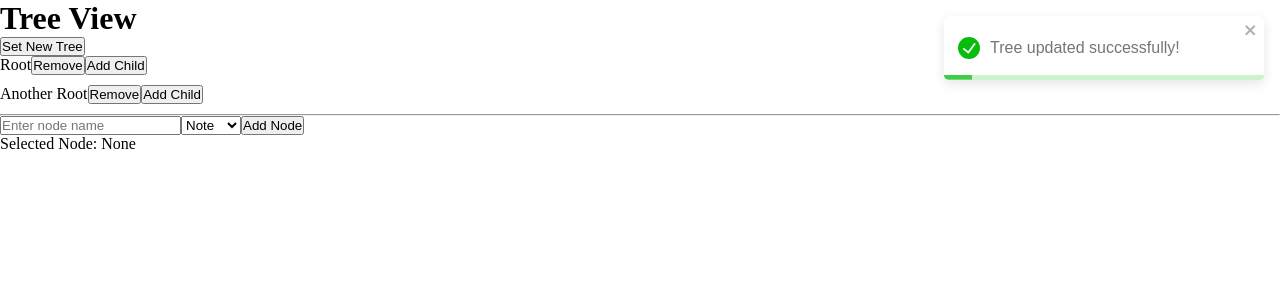
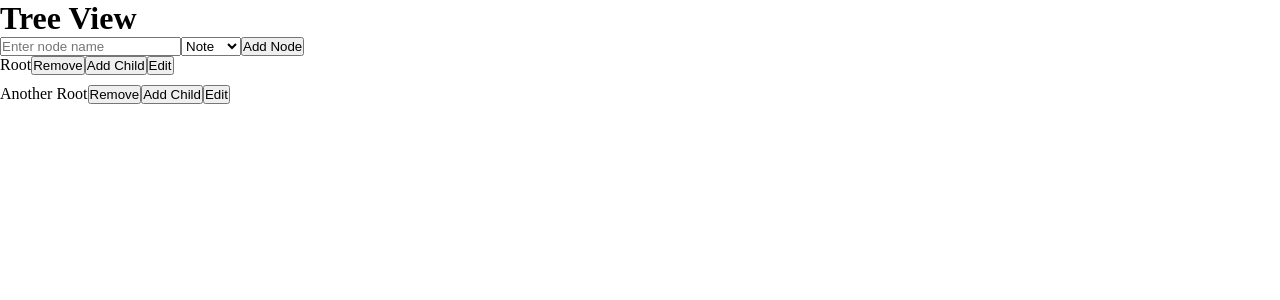
Before and after one commit to AnasHagras/NoteManager, a React (Vite) app in the folder frontend/: page / in a window 1280 px wide. Shown: the top 300 px of the page. Built offline with nearby package versions, Linux system fonts and the light colour scheme.

Commit message:
demonstrating-useTreeStore-actions

```diff
--- a/frontend/src/App.tsx
+++ b/frontend/src/App.tsx
@@ -1,57 +1,12 @@
 // src/App.tsx
-import React, { useState } from "react";
+import React from "react";
 import TreeView from "./components/TreeView";
-import { useTreeStore } from "./store";
 
 const App: React.FC = () => {
-  const { addNode } = useTreeStore((state) => state);
-  const [newNodeName, setNewNodeName] = useState("");
-  const [selectedNodeId, setSelectedNodeId] = useState<string | null>(null);
-  const [nodeType, setNodeType] = useState<"folder" | "note">("note");
-
-  const handleAddNode = () => {
-    if (newNodeName.trim()) {
-      const newNode = {
-        id: `${Date.now()}`,
-        type: nodeType,
-        name: newNodeName,
-        children: [],
-      };
-      addNode(selectedNodeId, newNode);
-      setNewNodeName("");
-    }
-  };
-
   return (
     <div>
       <h1>Tree View</h1>
-
-      <TreeView
-        selectedNodeId={selectedNodeId}
-        setSelectedNodeId={setSelectedNodeId}
-        addNode={addNode}
-      />
-
-      <hr />
-
-      <div>
-        <input
-          type="text"
-          value={newNodeName}
-          onChange={(e) => setNewNodeName(e.target.value)}
-          placeholder="Enter node name"
-        />
-        <select
-          value={nodeType}
-          onChange={(e) => setNodeType(e.target.value as "folder" | "note")}
-        >
-          <option value="folder">Folder</option>
-          <option value="note">Note</option>
-        </select>
-        <button onClick={handleAddNode}>Add Node</button>
-      </div>
-
-      <p>Selected Node: {selectedNodeId ? selectedNodeId : "None"}</p>
+      <TreeView />
     </div>
   );
 };
--- a/frontend/src/components/TreeView.tsx
+++ b/frontend/src/components/TreeView.tsx
@@ -4,37 +4,146 @@ import { useTreeStore } from "../store";
 import { TreeNode } from "../models/tree";
 import { toast } from "react-toastify"; // Import the toast module
 
-interface TreeViewProps {
-  selectedNodeId: string | null;
-  setSelectedNodeId: (id: string | null) => void;
-  addNode: (parentId: string | null, node: TreeNode) => void;
-}
+function TreeView() {
+  const {
+    tree,
+    lastOpenedNoteId,
+    setLastOpenedNote,
+    removeNode,
+    setTree,
+    message,
+    messageType,
+    clearMessages,
+    editNode,
+    addNode,
+  } = useTreeStore((state) => state);
 
-function TreeView({
-  selectedNodeId,
-  setSelectedNodeId,
-  addNode,
-}: TreeViewProps) {
-  const { tree, removeNode, setTree, message, messageType, clearMessages } =
-    useTreeStore((state) => state);
   const [loading, setLoading] = useState<boolean>(true);
+  const [isEditing, setIsEditing] = useState<boolean>(false);
+  const [editTitle, setEditTitle] = useState<string>("");
+  const [editContent, setEditContent] = useState<string>("");
+  const [newNodeName, setNewNodeName] = useState("");
+  const [nodeType, setNodeType] = useState<"folder" | "note">("note");
 
   // Function to remove a node
   function handleRemoveNode(id: string) {
     removeNode(id);
   }
 
-  // Function to update the tree
+  // Function to add a new node
+  function handleAddNewNode(parentId: string | null) {
+    if (newNodeName.trim()) {
+      const newNode: TreeNode = {
+        id: `${Date.now()}`,
+        type: nodeType,
+        title: newNodeName,
+        content: `This is the content of note ${Date.now()}.`, // Add content
+        children: [],
+      };
+      addNode(parentId, newNode);
+      setNewNodeName("");
+    }
+  }
+
+  // Function to start editing a node
+  function startEditing(node: TreeNode) {
+    setEditTitle(node.title || "");
+    setEditContent(node.content || "");
+    setIsEditing(true);
+  }
+
+  // Function to save the edited node
+  function saveEdit(node: TreeNode) {
+    if (node.type === "note") {
+      // Edit both title and content for nodes of type "note"
+      if (editTitle.trim() !== "" && editContent.trim() !== "") {
+        editNode(node.id, editTitle, editContent); // Edit the node in the store
+        setIsEditing(false);
+        setEditTitle("");
+        setEditContent("");
+      } else {
+        toast.error("Both title and content cannot be empty");
+      }
+    } else {
+      // Edit only title for other types (e.g., "folder")
+      if (editTitle.trim() !== "") {
+        editNode(node.id, editTitle); // Edit only the title in the store
+        setIsEditing(false);
+        setEditTitle("");
+      } else {
+        toast.error("Node title cannot be empty");
+      }
+    }
+  }
+
+  // Recursive function to render the tree nodes
+  function renderTree(nodes: TreeNode[]) {
+    return (
+      <ul>
+        {nodes.map((node) => (
+          <li key={node.id} style={{ marginBottom: "10px" }}>
+            <span
+              style={{
+                fontWeight: lastOpenedNoteId === node.id ? "bold" : "normal",
+                color: lastOpenedNoteId === node.id ? "blue" : "black",
+              }}
+              onClick={() => setLastOpenedNote(node.id)}
+            >
+              {isEditing && lastOpenedNoteId === node.id ? (
+                <div>
+                  <input
+                    type="text"
+                    value={editTitle}
+                    onChange={(e) => setEditTitle(e.target.value)}
+                    placeholder="Edit title"
+                  />
+                  {node.type === "note" && (
+                    <div>
+                      <textarea
+                        value={editContent}
+                        onChange={(e) => setEditContent(e.target.value)}
+                        placeholder="Edit content"
+                      />
+                    </div>
+                  )}
+                  <button onClick={() => saveEdit(node)}>Save</button>
+                  <button onClick={() => setIsEditing(false)}>Cancel</button>
+                </div>
+              ) : node.type === "note" ? (
+                <div>
+                  <strong>{node.title}</strong>
+                  <p>{node.content}</p>
+                </div>
+              ) : (
+                node.title
+              )}
+            </span>
+            <button onClick={() => handleRemoveNode(node.id)}>Remove</button>
+            <button onClick={() => handleAddNewNode(node.id)}>Add Child</button>
+            <button onClick={() => startEditing(node)}>Edit</button>
+
+            {node.children && node.children.length > 0 && (
+              <div style={{ marginLeft: "20px" }}>
+                {renderTree(node.children)}
+              </div>
+            )}
+          </li>
+        ))}
+      </ul>
+    );
+  }
+
   const updateTree = () => {
     const storedTree = localStorage.getItem("tree-storage");
 
     if (storedTree) {
       const parsedTree = JSON.parse(storedTree).tree;
       setTree(parsedTree);
+      setLastOpenedNote(JSON.parse(storedTree).lastOpenedNoteId);
     } else {
       const defaultTree: TreeNode[] = [
-        { id: "1", name: "Root", type: "folder", children: [] },
-        { id: "2", name: "Another Root", type: "folder", children: [] },
+        { id: "1", title: "Root", type: "folder", children: [] },
+        { id: "2", title: "Another Root", type: "folder", children: [] },
       ];
       setTree(defaultTree);
     }
@@ -57,45 +166,7 @@ function TreeView({
     }
   }, [message]);
 
-  // Function to add a new node
-  function handleAddNewNode(parentId: string | null) {
-    const newNode: TreeNode = {
-      id: `${Date.now()}`,
-      type: "note",
-      name: `New Node ${Date.now()}`,
-      children: [],
-    };
-    addNode(parentId, newNode);
-  }
-
-  // Recursive function to render the tree nodes
-  function renderTree(nodes: TreeNode[]) {
-    return (
-      <ul>
-        {nodes.map((node) => (
-          <li key={node.id} style={{ marginBottom: "10px" }}>
-            <span
-              style={{
-                fontWeight: selectedNodeId === node.id ? "bold" : "normal",
-                color: selectedNodeId === node.id ? "blue" : "black",
-              }}
-              onClick={() => setSelectedNodeId(node.id)}
-            >
-              {node.name}
-            </span>
-            <button onClick={() => handleRemoveNode(node.id)}>Remove</button>
-            <button onClick={() => handleAddNewNode(node.id)}>Add Child</button>
-
-            {node.children && node.children.length > 0 && (
-              <div style={{ marginLeft: "20px" }}>
-                {renderTree(node.children)}
-              </div>
-            )}
-          </li>
-        ))}
-      </ul>
-    );
-  }
+  const selectedNode = tree.find((node) => node.id === lastOpenedNoteId);
 
   return (
     <div>
@@ -103,8 +174,40 @@ function TreeView({
         <div>Loading tree...</div>
       ) : (
         <>
-          <button onClick={updateTree}>Set New Tree</button>
-          {renderTree(tree)}
+          <div>
+            <input
+              type="text"
+              value={newNodeName}
+              onChange={(e) => setNewNodeName(e.target.value)}
+              placeholder="Enter node name"
+            />
+            <select
+              value={nodeType}
+              onChange={(e) => setNodeType(e.target.value as "folder" | "note")}
+            >
+              <option value="folder">Folder</option>
+              <option value="note">Note</option>
+            </select>
+            <button onClick={() => handleAddNewNode(selectedNode?.id || null)}>
+              Add Node
+            </button>
+          </div>
+          <div style={{ display: "flex" }}>
+            <div style={{ flex: 1 }}>{renderTree(tree)}</div>
+            {selectedNode && selectedNode.type === "note" && (
+              <div
+                style={{
+                  marginLeft: "20px",
+                  padding: "10px",
+                  border: "1px solid #ccc",
+                  width: "300px",
+                }}
+              >
+                <h3>{selectedNode.title}</h3>
+                <p>{selectedNode.content}</p>
+              </div>
+            )}
+          </div>
         </>
       )}
     </div>
--- a/frontend/src/models/tree.ts
+++ b/frontend/src/models/tree.ts
@@ -1,7 +1,8 @@
 type TreeNode = {
   id: string;
   type: "folder" | "note";
-  name: string;
+  title?: string;
+  content?: string;
   children?: TreeNode[];
 };
 
--- a/frontend/src/store/useTreeStore.ts
+++ b/frontend/src/store/useTreeStore.ts
@@ -6,20 +6,23 @@ type TreeState = {
   tree: TreeNode[];
   message: string | null;
   messageType: string | null;
+  lastOpenedNoteId: string | null; // Added lastOpenedNoteId state
   clearMessages: () => void;
   addNode: (parentId: string | null, node: TreeNode) => void;
   removeNode: (id: string) => void;
   setTree: (newTree: TreeNode[]) => void;
+  editNode: (id: string, newTitle?: string, newContent?: string) => void;
+  setLastOpenedNote: (id: string | null) => void; // Method to update lastOpenedNoteId
 };
 
 const localStorageAdapter = {
   getItem: (name: string) => {
     const item = localStorage.getItem(name);
-    return item ? JSON.parse(item)["tree"] : { tree: [] };
+    return item ? JSON.parse(item) : { tree: [], lastOpenedNoteId: null }; // Include lastOpenedNoteId
   },
   setItem: (name: string, value: { state: TreeState }) => {
-    const { tree } = value.state;
-    localStorage.setItem(name, JSON.stringify({ tree }));
+    const { tree, lastOpenedNoteId } = value.state;
+    localStorage.setItem(name, JSON.stringify({ tree, lastOpenedNoteId }));
   },
   removeItem: (name: string) => {
     localStorage.removeItem(name);
@@ -32,6 +35,7 @@ export const useTreeStore = create<TreeState>()(
       tree: [],
       message: null,
       messageType: null,
+      lastOpenedNoteId: null, // Initialize lastOpenedNoteId
       addNode: (parentId, node) =>
         set((state) => {
           const addChild = (nodes: TreeNode[]): TreeNode[] => {
@@ -96,12 +100,34 @@ export const useTreeStore = create<TreeState>()(
       setTree: (newTree) => {
         set(() => ({
           tree: newTree,
-          message: "Tree updated successfully!",
-          messageType: "success",
         }));
       },
       clearMessages: () => {
         set(() => ({ message: null, messageType: null }));
+      },
+      editNode: (id: string, newTitle?: string, newContent?: string) =>
+        set((state) => {
+          const updateNode = (nodes: TreeNode[]): TreeNode[] =>
+            nodes.map((node) =>
+              node.id === id
+                ? {
+                    ...node,
+                    title: newTitle ?? node.title,
+                    content: newContent ?? node.content,
+                  }
+                : { ...node, children: updateNode(node.children || []) }
+            );
+
+          return {
+            tree: updateNode(state.tree),
+            message: "Node updated successfully!",
+            messageType: "success",
+          };
+        }),
+      setLastOpenedNote: (id: string | null) => {
+        set(() => ({
+          lastOpenedNoteId: id, // Update the last opened note
+        }));
       },
     }),
     {
```
